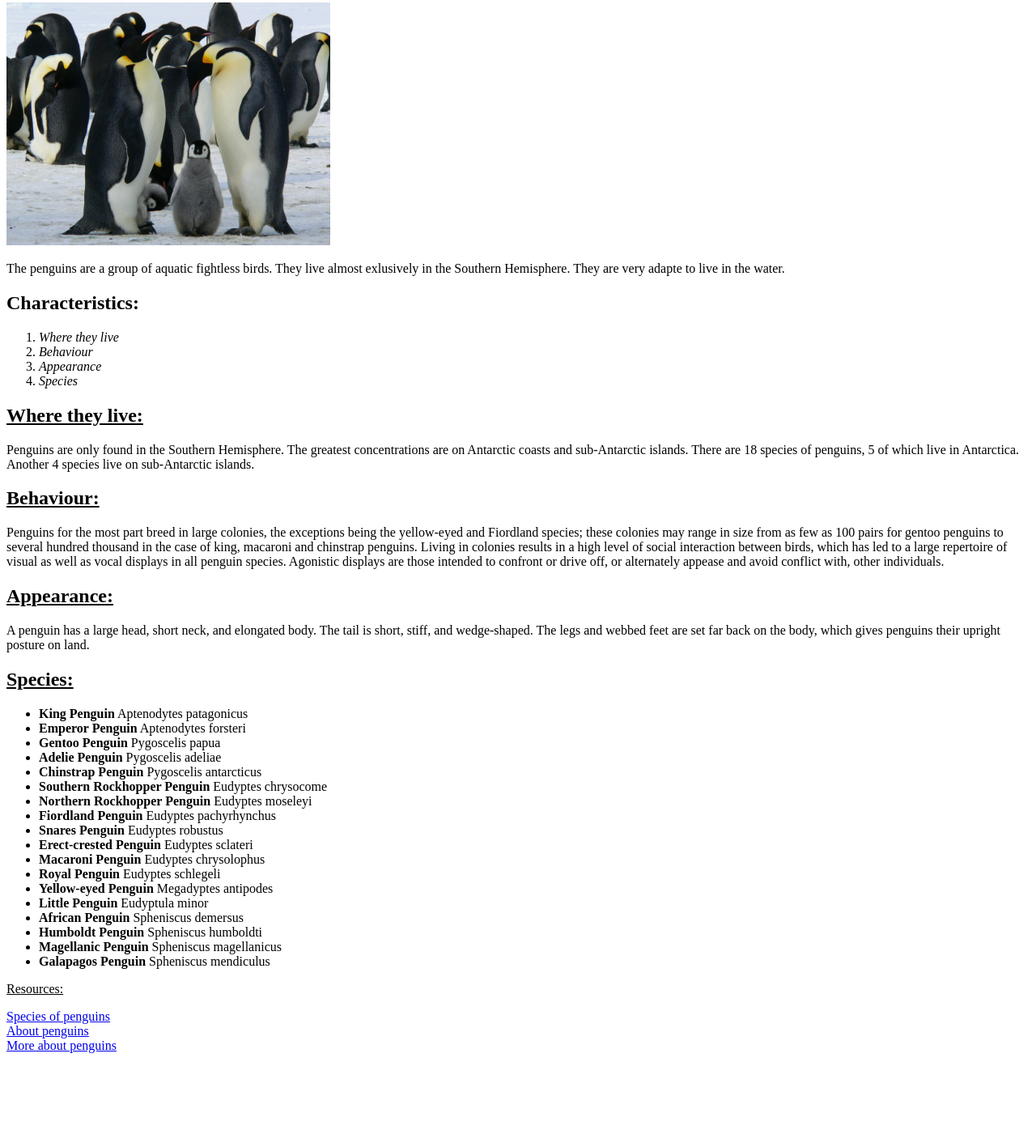
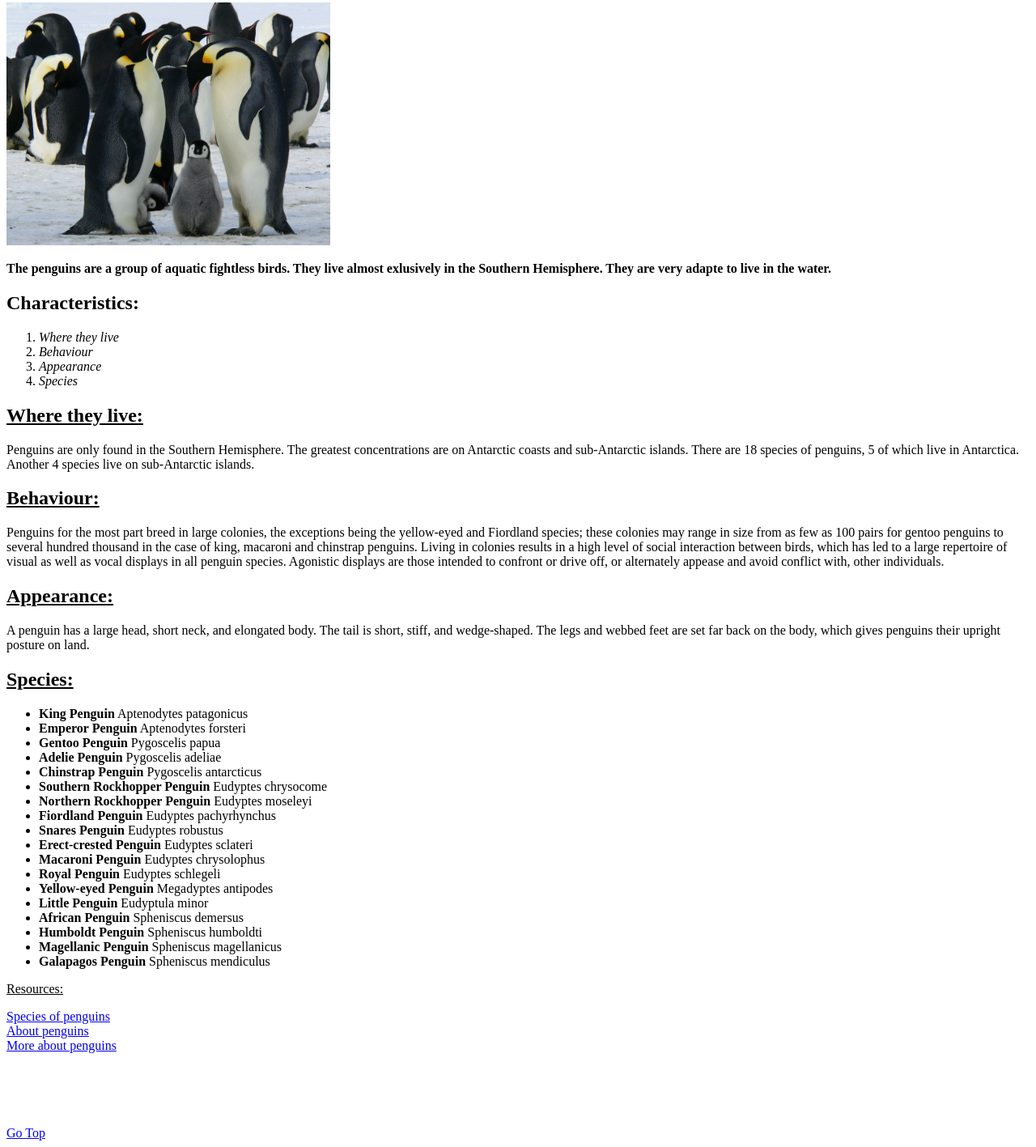
Before and after one commit to A22JulioAA/animalproject, a plain HTML site: page index.html in a window 1280 px wide. Shown: the part 77-1494 px from the top of the page at 81% size. Before the commit the page ends 1386 px from the top, so only its background shows below. Drawn offline with Linux system fonts and the light colour scheme.

Commit message:
Edit some tags

```diff
--- a/index.html
+++ b/index.html
@@ -22,7 +22,7 @@
 
     <img src="./img/penguin.jpg" alt="Penguins" width="400px">
 
-    <p>The penguins are a group of aquatic fightless birds. They live almost exlusively in the Southern Hemisphere. They are very adapte to live in the water.</p>
+    <p><strong>The penguins are a group of aquatic fightless birds. They live almost exlusively in the Southern Hemisphere. They are very adapte to live in the water.</strong> </p>
 
     <h2>Characteristics: </h2>
     <ol>
@@ -80,6 +80,8 @@
     <a href="https://www.birdlife.org/birds/list-of-penguin-species/">Species of penguins</a> <br>
     <a href="https://www.antarctica.gov.au/about-antarctica/animals/penguins/#:~:text=Penguins%20are%20only%20found%20in,live%20on%20sub%2DAntarctic%20islands.">About penguins</a> <br>
     <a href="https://en.wikipedia.org/wiki/Penguin">More about penguins</a> <br>
+<br><br><br><br><br>
+    <a href="#">Go Top</a>
 
 
 
```
